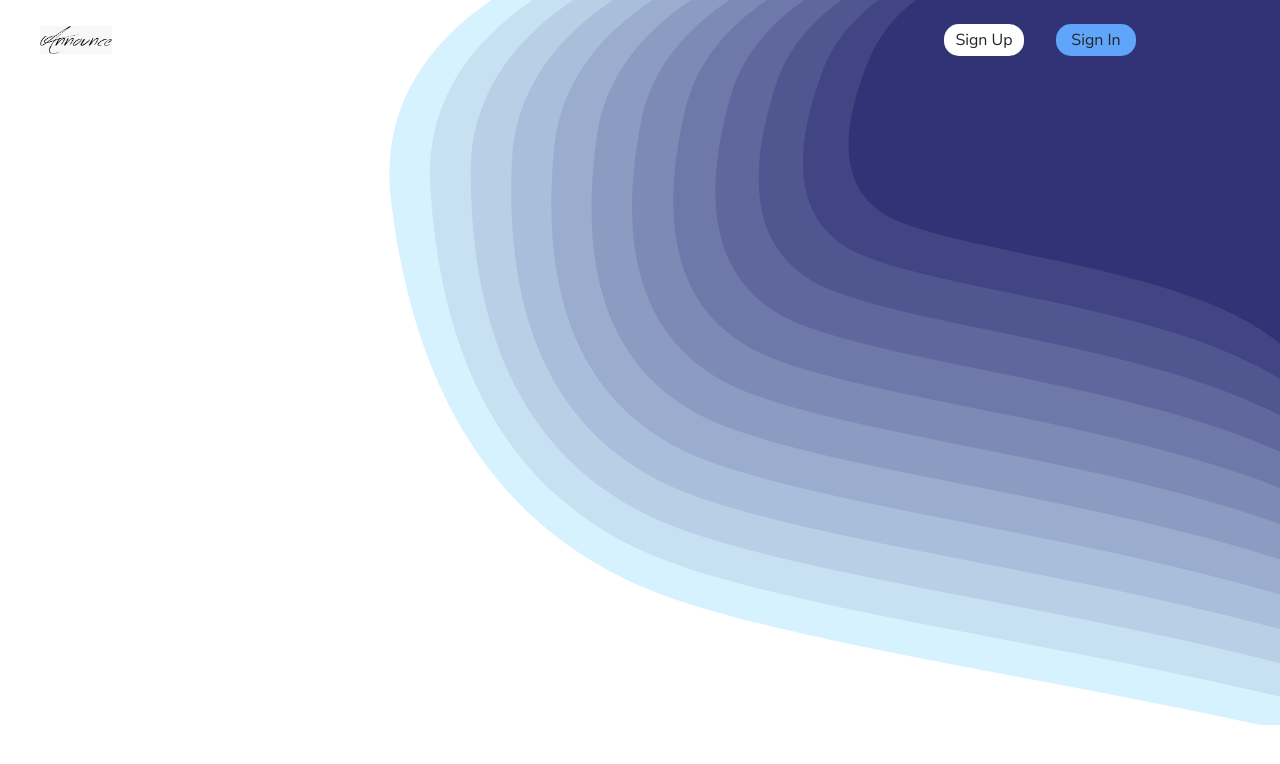
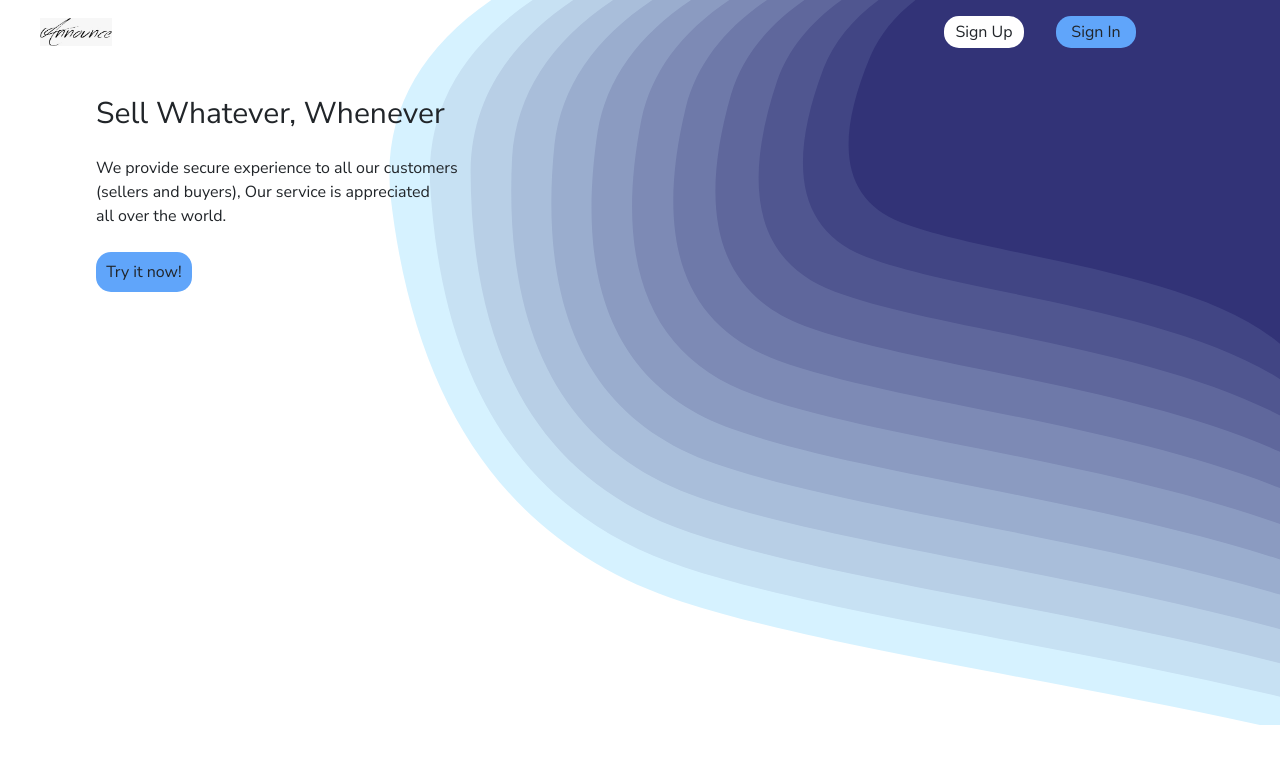
Before and after one commit to AymenNF/Announce, a React (Create React App) app in the folder client/: page / in a window 1280 px wide. Shown: the top 764 px of the page. Built offline with nearby package versions, Linux system fonts and the light colour scheme.

Commit message:
Fixed some issues with the landing page

```diff
--- a/client/src/pages/Landing.jsx
+++ b/client/src/pages/Landing.jsx
@@ -1,15 +1,19 @@
-import React from 'react'
-import {announce} from "../images";
-import { Link } from 'react-router-dom';
+import React from "react";
+import { announce } from "../images";
+import { Link } from "react-router-dom";
 
 function Landing() {
   return (
-    <div className="w-full h-20  font-titleFont sticky top-0 z-50">
+    <div className="w-full  font-titleFont sticky top-0 pt-3">
       <div className="max-w-screen-xl h-full mx-auto flex items-center justify-between">
         <img className="w-28" src={announce} alt="" />
         <div className="actions">
-          <button className="SignUp hover:scale-125"><Link to="/signup">Sign Up</Link></button>
-          <button className="SignIn hover:scale-125"><Link to="/signin">Sign In</Link></button>
+          <button className="SignUp hover:scale-125">
+            <Link to="/signup">Sign Up</Link>
+          </button>
+          <button className="SignIn hover:scale-125">
+            <Link to="/signin">Sign In</Link>
+          </button>
         </div>
       </div>
       <div className="landing CTA">
@@ -24,7 +28,7 @@
         </button>
       </div>
     </div>
-  )
+  );
 }
 
-export default Landing
+export default Landing;
```
